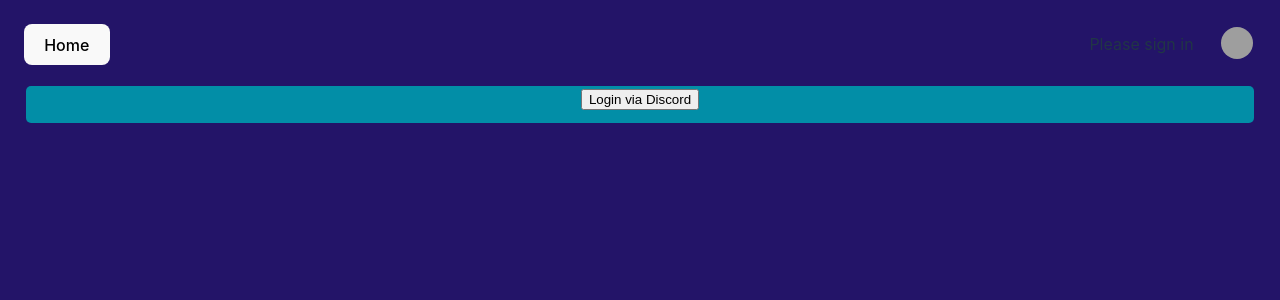
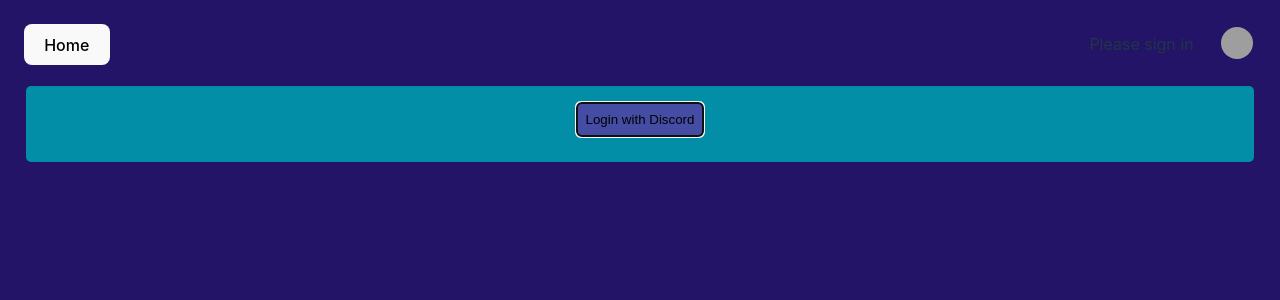
Before and after one commit to Catalyst-Auditing/Catalyst-Parameters-Dashboard, a Vue app: page /profile in a window 1280 px wide. Shown: the top 300 px of the page. Built offline with nearby package versions, Linux system fonts and the light colour scheme; no server answers; grey boxes are pictures that could not be loaded; the HTML template or start-up script is replaced by a standard one.

Commit message:
UI Updates

```diff
--- a/src/components/Auth.vue
+++ b/src/components/Auth.vue
@@ -14,14 +14,14 @@
 </script>
 
 <template>
-  <div class="container p-6">
-  <form class="column is-half is-offset-one-quarter" @submit.prevent="signInWithDiscord()">
-    <div class="col-6 form-widget has-text-centered">
+  <div class="container">
+  <form @submit.prevent="signInWithDiscord()">
+    <div>
       <div>
         <input
           type="submit"
-          class="button block"
-          :value="loading ? 'Loading' : 'Login via Discord'"
+          class="discordbutton"
+          :value="loading ? 'Loading' : 'Login with Discord'"
           :disabled="loading"
         />
       </div>
@@ -29,3 +29,21 @@
   </form>
   </div>
 </template>
+
+<style scoped>
+form {
+  padding-top: 1.0em;
+}
+.discordbutton:hover {
+  background-color:black;
+  border-radius: 5px;
+  cursor: pointer;
+}
+.discordbutton {
+  background-color: #444ca3;
+  border-radius: 5px;
+  padding: 0.6em;
+  margin-bottom: 0.9em;
+  outline: 2px auto -webkit-focus-ring-color;
+}
+</style>
```
